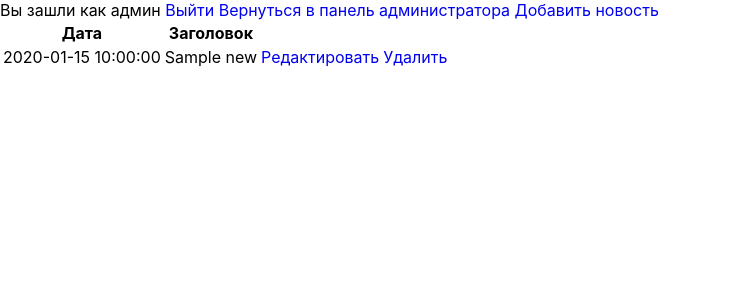
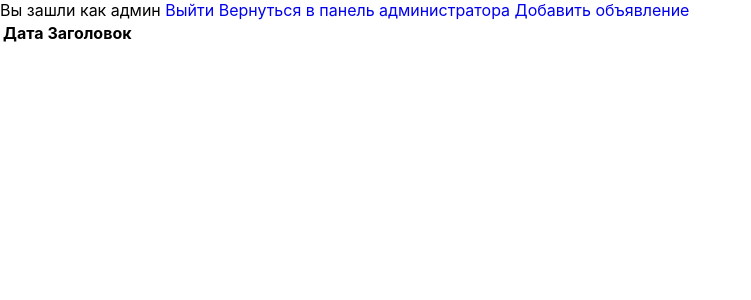
Before and after one commit to S1nBer/Lyceum-34, a PHP site: page /news_panel.php?location=1 in a window 1280 px wide. Shown: the top 300 px of the page, without its empty margins (0-751 px from the left). Run offline with PHP 8.4, Linux system fonts and the light colour scheme; tables that the repository leaves empty or names only in its code hold one stand-in row (values such as "Sample post"); lists and menus that the app fills with data are empty.

Commit message:
upgrading the admin panel for adding ads

```diff
--- a/admin/index.php
+++ b/admin/index.php
@@ -5,6 +5,7 @@
    <meta http-equiv="X-UA-Compatible" content="IE=edge">
    <meta name="viewport" content="width=device-width, initial-scale=1.0">
    <link rel="stylesheet" type="text/css" href="../css/style.css">
+   <script type="text/javascript" src="https://ajax.googleapis.com/ajax/libs/jquery/3.5.1/jquery.min.js"></script>
    <title>Админ панель</title>
 </head>
 <body>
@@ -12,8 +13,8 @@
 <h3>Вы зашли как админ</h3>
         <a class="exit" href="../components/index.php">Выйти из панели администратора</a>
         <p>Выберете, что хотите изменить:</p>
-        <a href="../admin/news_panel.php">Блок новостей</a>
-        <a href="">Объявления</a>
+        <a class="post_a" href="../admin/news_panel.php?location=news" >Блок новостей</a>
+        <a class="post_a" href="../admin/news_panel.php?location=ads">Объявления</a>
         <a href="">Разделы в шапке сайта</a>
         <a href="">Разделы в подвале</a>
 
--- a/admin/news_panel.php
+++ b/admin/news_panel.php
@@ -3,6 +3,7 @@
 require_once '../models/news.php';
 
 $link = db_connect();
+$location=$_GET['location'];
 
 if(isset($_GET['action']))
    $action=$_GET['action'];
@@ -11,7 +12,7 @@
 
 if($action=="add"){
    if(!empty($_POST)){
-      news_new($link, $_POST['title'], $_POST['date'], $_POST['content']);
+      news_new($link, $_POST['title'], $_POST['date'], $_POST['content'], $location);
       header("Location: news_panel.php");
    }
    include("../view/new_news_item_admin.php");
@@ -23,7 +24,7 @@
    $id=(int)$_GET['id'];
 
    if(!empty($_POST) && $id > 0){
-      news_edit($link, $id, $_POST['title'], $_POST['date'], $_POST['content']);
+      news_edit($link, $id, $_POST['title'], $_POST['date'], $_POST['content'], $location);
       header("Location: news_panel.php");
    }
 
@@ -38,7 +39,7 @@
 }
 
 else{
-   $articles = news_all($link);
+   $articles = news_all($link, $location);
    include("../view/news_admin.php");
 }
 ?>
--- a/models/news.php
+++ b/models/news.php
@@ -1,7 +1,7 @@
 <?php
-function news_all($link){
+function news_all($link, $location){
       //запрос на все новости
-      $query= "select * from news order by id desc";
+      $query= sprintf("select * from news join articles on news.ind=articles.id_article where article='%s'  order by news.id desc",$location);
       $result= mysqli_query($link, $query);
 
       if (!$result)
--- a/view/news_admin.php
+++ b/view/news_admin.php
@@ -13,7 +13,9 @@
         <h3>Вы зашли как админ</h3>
         <a class="exit" href="../components/index.php">Выйти</a>
         <a class="back" href="../admin/index.php">Вернуться в панель администратора</a>
-        <a href="news_panel.php?action=add">Добавить новость</a>
+        <?php if($location=="news")
+         echo '<a href="news_panel.php?action=add">Добавить новость</a>';
+         else echo '<a href="news_panel.php?action=add">Добавить объявление</a>'?>
         <table>
          <tr>
          <th>Дата</th>
```
